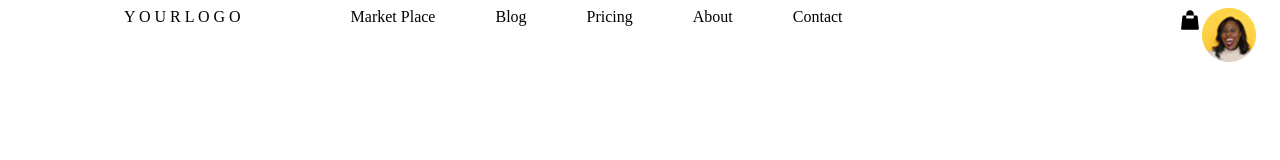
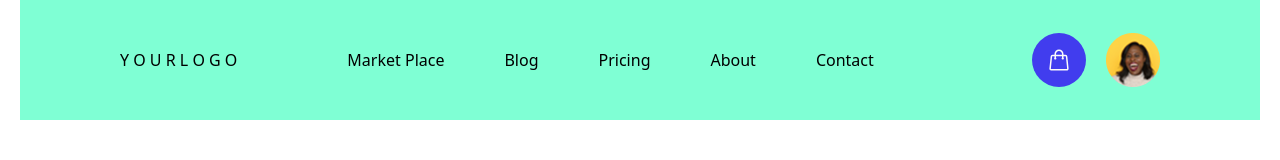
Before and after one commit to EugeneLevkovych/Market-place, a plain HTML site: page index.html in a window 1280 px wide. Drawn offline with nearby package versions, Linux system fonts and the light colour scheme.

Commit message:
Deploying to gh-pages from @ EugeneLevkovych/Market-place@5b6b769890543d816eaf07a4c861b890849c205c 🚀

```diff
--- /dev/null
+++ b/assets/index-Y4eir02m.css
@@ -0,0 +1 @@
+h1,h2,h3,h4,h5,h6,p{margin:0}ul{margin:0;padding:0;list-style:none}a{color:currentColor;text-decoration:none}button{cursor:pointer}img{display:block;max-width:100%;height:auto}.container{min-width:320px;max-width:375px;margin:0 auto;padding:0 16px}@media only screen and (min-width: 768px){.container{max-width:768px}}@media only screen and (min-width: 1240px){.container{max-width:1240px}}@keyframes slide{0%{transform:translate(-140%) translateY(-50%)}to{transform:translate(-104%) translateY(-50%)}}@keyframes stretch{0%{opacity:0;transform:translate(-50%) translateY(100%) scale(.2)}to{opacity:1;transform:translate(-50%) translateY(100%) scale(1)}}.header-container{display:flex;justify-content:space-between;align-items:center;height:120px;background-color:#7fffd4;padding:33px 100px}.navigation{display:flex}.navigation__logo{margin-right:110px}.navigation__list{display:flex;gap:60px}.shopping{display:flex;gap:20px}.shopping__bag{display:flex;justify-content:center;align-items:center;height:54px;width:54px;background-color:#413dee;border-radius:50%}.shopping__bag-icon{stroke:#fafafa;fill:none}
--- a/assets/index-fe2vZVl4.css
+++ /dev/null
@@ -1 +0,0 @@
-h1,h2,h3,h4,h5,h6,p{margin:0}ul{margin:0;padding:0;list-style:none}a{color:currentColor;text-decoration:none}button{cursor:pointer}img{display:block;max-width:100%;height:auto}.container{min-width:320px;max-width:375px;margin:0 auto;padding:0 16px}@media only screen and (min-width: 768px){.container{max-width:768px}}@media only screen and (min-width: 1240px){.container{max-width:1240px}}@keyframes slide{0%{transform:translate(-140%) translateY(-50%)}to{transform:translate(-104%) translateY(-50%)}}@keyframes stretch{0%{opacity:0;transform:translate(-50%) translateY(100%) scale(.2)}to{opacity:1;transform:translate(-50%) translateY(100%) scale(1)}}.header-container{display:flex;justify-content:space-between}.header-container .header-container__logo{margin-right:110px;margin-left:100px}nav{display:flex}.navigation{display:flex;gap:60px}.shopping{display:flex}
--- a/index.html
+++ b/index.html
@@ -5,15 +5,19 @@
     <link rel="icon" type="image/svg+xml" href="/Market-place/assets/favicon-Dsq7Vchk.ico" />
     <meta name="viewport" content="width=device-width, initial-scale=1.0" />
     <title>Market place</title>
+    <link
+    rel="stylesheet"
+    href="https://cdn.jsdelivr.net/npm/modern-normalize@2.0.0/modern-normalize.min.css"
+  />
     <script type="module" crossorigin src="/Market-place/index.js"></script>
-    <link rel="stylesheet" crossorigin href="/Market-place/assets/index-fe2vZVl4.css">
+    <link rel="stylesheet" crossorigin href="/Market-place/assets/index-Y4eir02m.css">
   </head>
   <body>
     <div class="header">
     <div class="header-container container">
-      <nav>
-        <a class="header-container__logo" href="/index.html">Y O U R L O G O</a>
-        <ul class="navigation">
+      <nav class="navigation">
+        <a class="navigation__logo" href="/index.html">Y O U R L O G O</a>
+        <ul class="navigation__list">
           <li><a href="#footer">Market Place</a></li>
           <li><a href="#footer">Blog</a></li>
           <li><a href="#footer">Pricing</a></li>
@@ -21,20 +25,20 @@
           <li><a href="#footer">Contact</a></li>
         </ul>
       </nav>
-      <ul class="shopping">
-        <li class="shopping__bag">
+      <div class="shopping">
+        <div class="shopping__bag">
           <svg class="shopping__bag-icon" width="24" height="24">
-            <use href="../img/icons/icons.svg#icon-bag"></use>
+            <use href="/Market-place/assets/icons-q81Nh5ON.svg#icon-bag"></use>
           </svg>
-        </li>
-        <li class="shopping__user-picture">
+        </div>
+        <div class="shopping__user-picture">
           <img
             class="shopping__user-img"
             src="/Market-place/assets/user-BPVM4lN0.png"
             alt="User"
           />
-        </li>
-      </ul>
+        </div>
+      </div>
     </div>
   </div>
 
```
Also changed, not shown: assets/icons-q81Nh5ON.svg (added).
